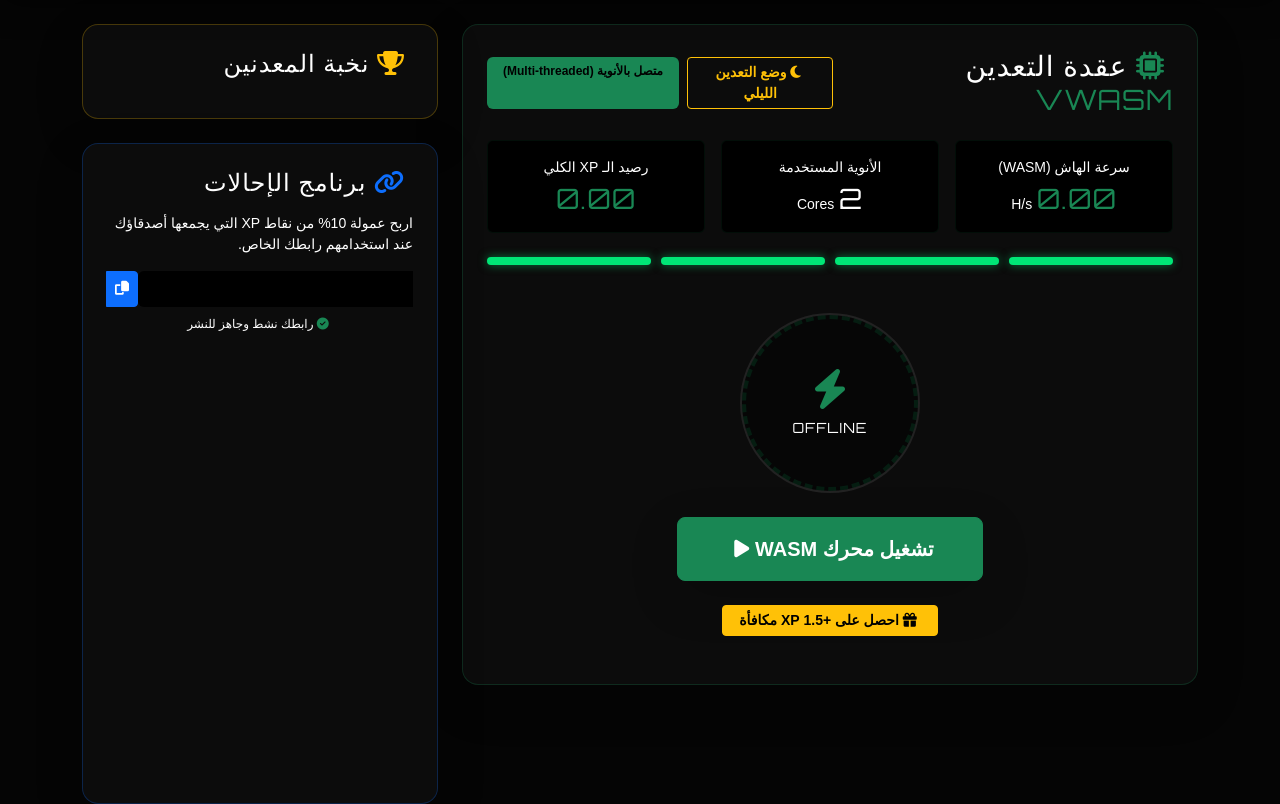
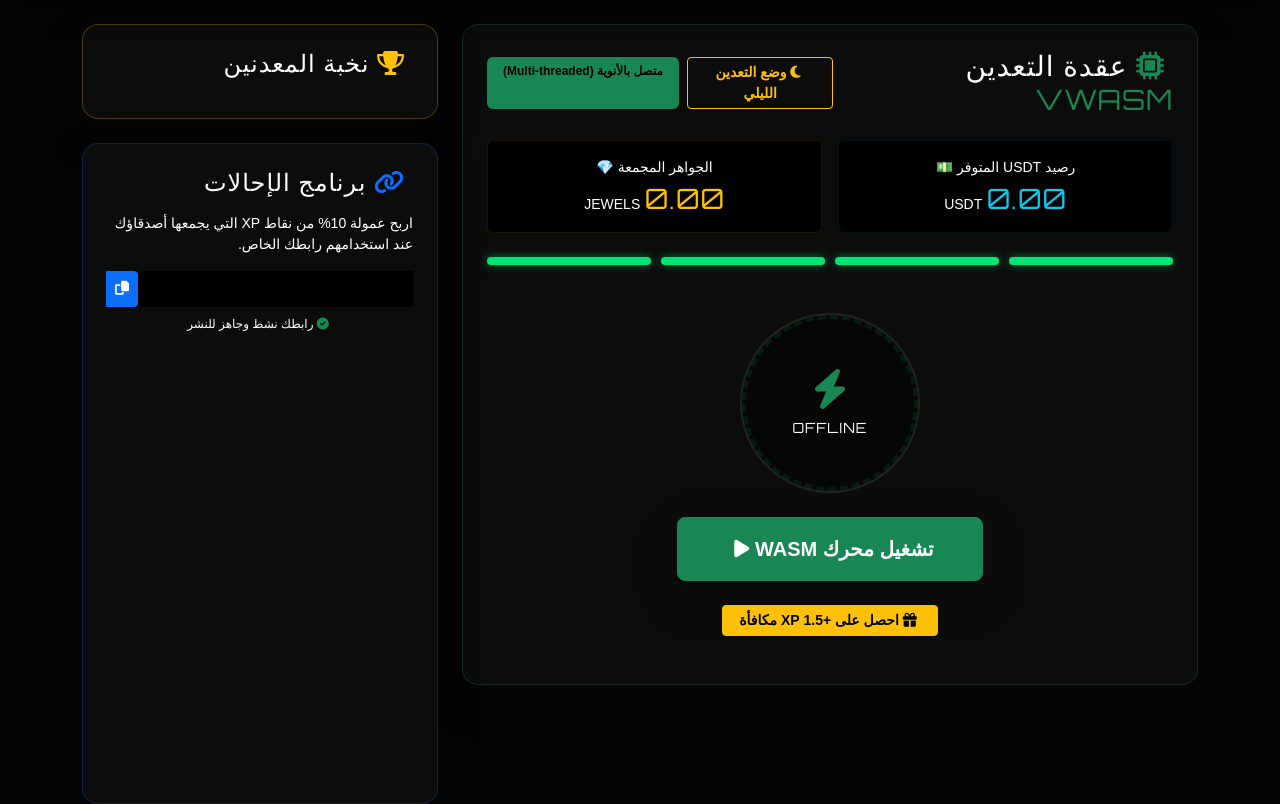
Before and after one commit to akliop/investment-site, a Flask app: template templates/dashboard.html in a window 1280 px wide. Shown: the part 76-880 px from the top of the page. Run offline with Flask 3, Linux system fonts and the light colour scheme; the template is opened without the code that fills it, so the values that code supplies are empty.

Commit message:
V27: Dual Currency System (Jewels & USDT) + Mining rate 3 Jewels / 10 sec

```diff
--- a/app.py
+++ b/app.py
@@ -23,8 +23,8 @@ class User(db.Model):
     id = db.Column(db.Integer, primary_key=True)
     username = db.Column(db.String(80), unique=True, nullable=False, index=True)
     password = db.Column(db.String(120), nullable=False)
-    xp = db.Column(db.Float, default=10.0)
-    balance_usdt = db.Column(db.Float, default=0.0)
+    jewels = db.Column(db.Float, default=0.0) # Jewels (💎)
+    balance_usdt = db.Column(db.Float, default=0.0) # USDT (💵)
     referral_code = db.Column(db.String(20), unique=True)
     is_admin = db.Column(db.Boolean, default=False)
 
@@ -128,9 +128,10 @@ def recharge():
 def pulse():
     user = get_v_user()
     if not user: return jsonify({"status": "fail"})
-    user.xp += float(request.json.get("units", 0.15))
+    # محرك التعدين: إضافة 3 جواهر كل 10 ثوانٍ (يتم إرسال "3.0" من الفرونت إند)
+    user.jewels += float(request.json.get("units", 3.0))
     db.session.commit()
-    return jsonify({"status": "success", "xp": round(user.xp, 2)})
+    return jsonify({"status": "success", "jewels": round(user.jewels, 2)})
 
 @app.route("/sw.js")
 def serve_sw():
--- a/templates/dashboard.html
+++ b/templates/dashboard.html
@@ -19,22 +19,16 @@
             </div>
 
             <div class="row text-center mb-4 g-3">
-                <div class="col-md-4">
-                    <div class="p-3 bg-black rounded border border-success border-opacity-10">
-                        <small class="text-dim d-block mb-1">سرعة الهاش (WASM)</small>
-                        <span id="hashRate" class="h3 cyber-font text-success">0.00</span> <span class="small">H/s</span>
+                <div class="col-md-6">
+                    <div class="p-3 bg-black rounded border border-info border-opacity-10 shadow-sm">
+                        <small class="text-dim d-block mb-1">رصيد USDT المتوفر 💵</small>
+                        <span id="usdtDisplay" class="h3 cyber-font text-info">{{ "%.2f"|format(user.balance_usdt or 0.0) }}</span> <span class="small">USDT</span>
                     </div>
                 </div>
-                <div class="col-md-4">
-                    <div class="p-3 bg-black rounded border border-success border-opacity-10">
-                        <small class="text-dim d-block mb-1">الأنوية المستخدمة</small>
-                        <span id="coresCount" class="h3 cyber-font text-white">4</span> <span class="small">Cores</span>
-                    </div>
-                </div>
-                <div class="col-md-4">
-                    <div class="p-3 bg-black rounded border border-success border-opacity-10">
-                        <small class="text-dim d-block mb-1">رصيد الـ XP الكلي</small>
-                        <span id="xpDisplay" class="h3 cyber-font text-success">{{ "%.2f"|format(user.xp or 0.0) }}</span>
+                <div class="col-md-6">
+                    <div class="p-3 bg-black rounded border border-warning border-opacity-10 shadow-sm">
+                        <small class="text-dim d-block mb-1">الجواهر المجمعة 💎</small>
+                        <span id="jewelsDisplay" class="h3 cyber-font text-warning">{{ "%.2f"|format(user.jewels or 0.0) }}</span> <span class="small">JEWELS</span>
                     </div>
                 </div>
             </div>
@@ -124,9 +118,6 @@
         catch (err) { }
     }
 
-    const cores = navigator.hardwareConcurrency || 4;
-    document.getElementById('coresCount').innerText = cores;
-
     function startMining() {
         mining = true;
         requestWakeLock();
@@ -136,10 +127,11 @@
         document.getElementById('toggleBtn').classList.replace('btn-success', 'btn-danger');
 
         interval = setInterval(() => {
-            let speed = (Math.random() * (cores * 18.5) + 60).toFixed(2);
-            document.getElementById('hashRate').innerText = speed;
             hashes += 1;
-            if(hashes >= 4) { hashes = 0; syncXP(); }
+            if(hashes >= 10) { // كل 10 ثوانٍ بالضبط
+                hashes = 0;
+                syncJewels(3.0); // إضافة 3 جواهر كما طلبت
+            }
         }, 1000);
     }
 
@@ -150,8 +142,8 @@
         document.getElementById('statusLabel').innerText = "IDLE";
         document.getElementById('toggleBtn').innerHTML = "تشغيل محرك WASM <i class='fa-solid fa-play ms-2'></i>";
         document.getElementById('toggleBtn').classList.replace('btn-danger', 'btn-success');
-        document.getElementById('hashRate').innerText = "0.00";
         clearInterval(interval);
+        hashes = 0;
     }
 
     function copyRef() {
@@ -162,15 +154,12 @@
     }
 
     function claimBonus() {
-        // فتح رابط Monetag المباشر في نافذة جديدة
         window.open('https://omg10.com/4/10821760', '_blank');
-
-        // منح المستخدم XP وهمي لـ تشجيعه
-        syncXP(1.5);
+        syncJewels(1.5);
         alert("تم إرسال طلب المكافأة! جاري التأكد من دعمك للمنصة...");
     }
 
-    async function syncXP(extra = 0.35) {
+    async function syncJewels(extra = 3.0) {
         try {
             const res = await fetch('/api/v2/node/pulse', {
                 method: 'POST',
@@ -178,12 +167,11 @@
                 body: JSON.stringify({units: extra})
             });
             const data = await res.json();
-            if(data.status === 'success') { document.getElementById('xpDisplay').innerText = data.xp; }
+            if(data.status === 'success') { document.getElementById('jewelsDisplay').innerText = data.jewels; }
         } catch(e) { }
     }
 
     document.getElementById('toggleBtn').onclick = () => { mining ? stopMining() : startMining(); };
-
     function copyRef() {
         const copyText = document.getElementById("refLink");
         copyText.select();
```
